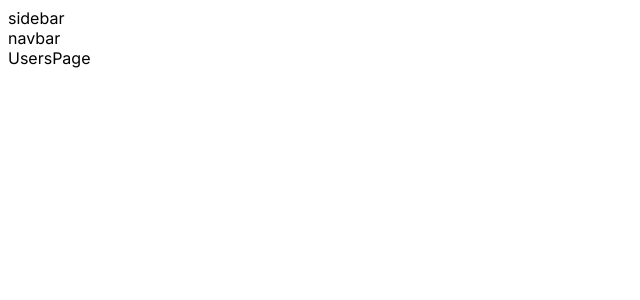
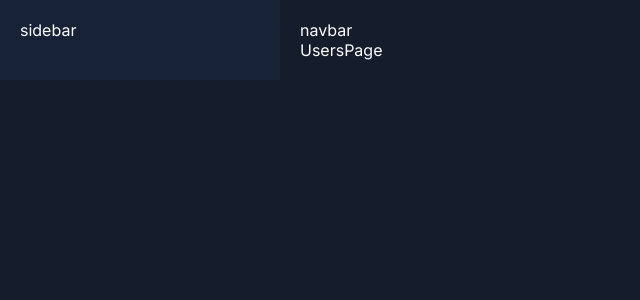
Before and after one commit to manlikeganga19/dashboard, a Next.js app: page /dashboard/users in a window 1280 px wide. Shown: the top 300 px of the page, without its empty margins (0-640 px from the left). Built offline with nearby package versions, Linux system fonts and the light colour scheme.

Commit message:
creating sidebar

```diff
--- a/app/dashboard/layout.jsx
+++ b/app/dashboard/layout.jsx
@@ -1,14 +1,15 @@
 import React from "react";
 import Sidebar from "../ui/dashboard/sidebar/sidebar";
 import Navbar from "../ui/dashboard/navbar/navbar";
+import styles from "../ui/dashboard/dashboard.module.css";
 
 const layout = ({ children }) => {
   return (
-    <div>
-      <div>
+    <div className={styles.container}>
+      <div className={styles.menu}>
         <Sidebar />
       </div>
-      <div>
+      <div className={styles.content}>
         <Navbar />
         {children}
       </div>
--- a/app/layout.js
+++ b/app/layout.js
@@ -1,5 +1,5 @@
 import { Inter } from 'next/font/google'
-import './globals.css'
+import './ui/globals.css'
 
 const inter = Inter({ subsets: ['latin'] })
 
--- /dev/null
+++ b/app/ui/dashboard/dashboard.module.css
@@ -0,0 +1,12 @@
+.container {
+  display: flex;
+}
+.menu {
+  flex: 1;
+  background-color: var(--bgSoft);
+  padding: 20px;
+}
+.content{
+    flex: 4;
+    padding: 20px;
+}
--- a/app/ui/dashboard/sidebar/sidebar.jsx
+++ b/app/ui/dashboard/sidebar/sidebar.jsx
@@ -1,9 +1,83 @@
-import React from 'react'
+import React from "react";
+import styles from "./sidebar.module.css";
+import {
+  MdDashboard,
+  MdSupervisedUserCircle,
+  MdShoppingBag,
+  MdAttachMoney,
+  MdWork,
+  MdAnalytics,
+  MdPeople,
+  MdOutlineSettings,
+  MdHelpCenter,
+  MdLogout,
+} from "react-icons/md";
+
+const menuItems = [
+  {
+    title: "Pages",
+    list: [
+      {
+        title: "Dashboard",
+        path: "/dashboard",
+        icon: <MdDashboard />,
+      },
+      {
+        title: "Users",
+        path: "/dashboard/users",
+        icon: <MdSupervisedUserCircle />,
+      },
+      {
+        title: "Products",
+        path: "/dashboard/products",
+        icon: <MdShoppingBag />,
+      },
+      {
+        title: "Transactions",
+        path: "/dashboard/transactions",
+        icon: <MdAttachMoney />,
+      },
+    ],
+  },
+  {
+    title: "Analytics",
+    list: [
+      {
+        title: "Revenue",
+        path: "/dashboard/revenue",
+        icon: <MdWork />,
+      },
+      {
+        title: "Reports",
+        path: "/dashboard/reports",
+        icon: <MdAnalytics />,
+      },
+      {
+        title: "Teams",
+        path: "/dashboard/teams",
+        icon: <MdPeople />,
+      },
+    ],
+  },
+  {
+    title: "User",
+    list: [
+      {
+        title: "Settings",
+        path: "/dashboard/settings",
+        icon: <MdOutlineSettings />,
+      },
+      {
+        title: "Help",
+        path: "/dashboard/help",
+        icon: <MdHelpCenter />,
+      },
+    ],
+  },
+];
 
 const sidebar = () => {
-  return (
-    <div>sidebar</div>
-  )
-}
+  return <div className={styles.container}>sidebar</div>;
+};
 
-export default sidebar
+export default sidebar;
--- /dev/null
+++ b/app/ui/globals.css
@@ -0,0 +1,18 @@
+:root{
+    --bg: #151c2c;
+    --bgSoft: #182237;
+    --text: white;
+    --textSoft: #b7bac1;
+}
+*{
+    margin: 0;
+    padding: 0;
+    box-sizing: border-box;
+}
+body{
+    background-color: var(--bg);
+    color: var(--text);
+}
+a{
+    color: inherit;
+}
--- a/package.json
+++ b/package.json
@@ -12,7 +12,8 @@
     "@next/eslint-plugin-next": "14.0.1",
     "next": "14.0.1",
     "react": "18",
-    "react-dom": "18"
+    "react-dom": "18",
+    "react-icons": "^4.11.0"
   },
   "devDependencies": {
     "eslint": "8",
```
Also changed, not shown: app/globals.css (deleted), app/ui/dashboard/navbar/navbar.module.css (added), app/ui/dashboard/sidebar/sidebar.module.css (added), 1 other file (tests, documents, lock files or other folders).
